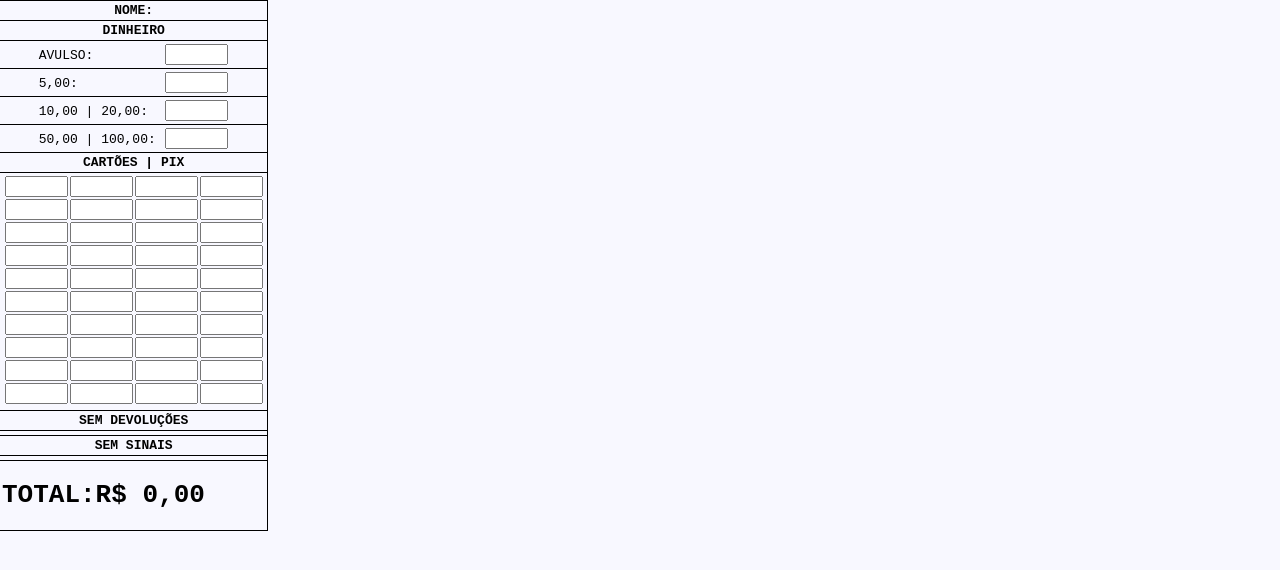
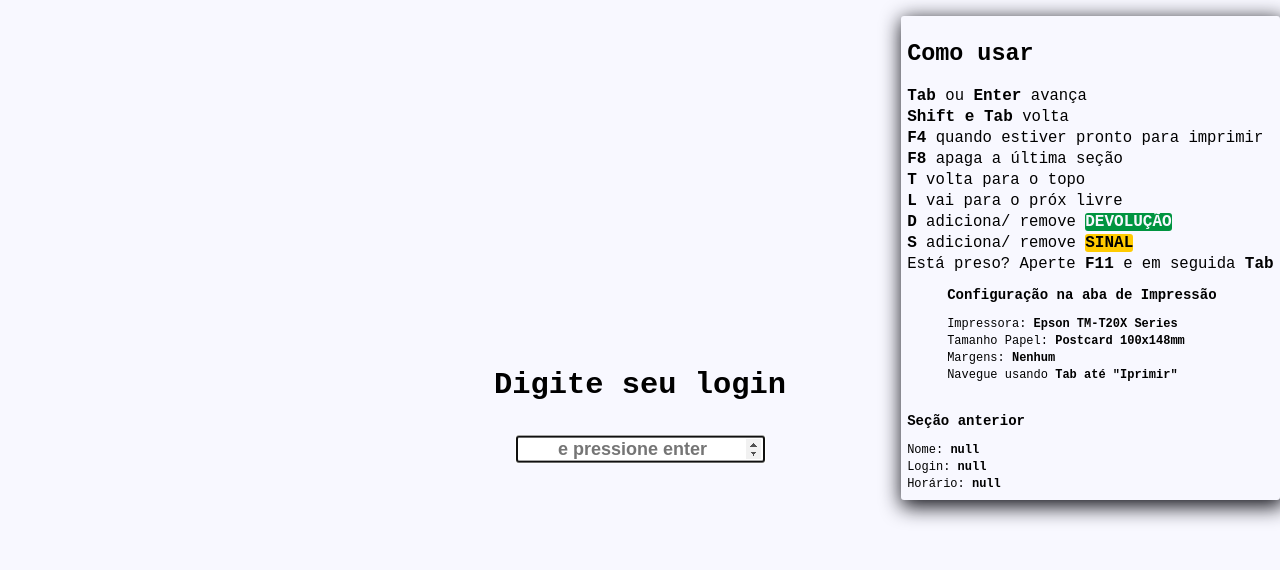
Before and after one commit to Paulo-HenriqueAP/etc, a plain HTML site: page fechamentoCX/index.html in a window 1280 px wide. Drawn offline with Linux system fonts and the light colour scheme.

Commit message:
Atualizar o index.html

```diff
--- a/fechamentoCX/index.html
+++ b/fechamentoCX/index.html
@@ -9,13 +9,13 @@
 </head>
 
 <body>
-    <div id="loginHub" class="hidden">
+    <div id="loginHub" class="">
         <h3>Digite seu login</h3>
         <input id="loginValue" type="number" placeholder="e pressione enter" onchange="showUserInfos()"
             style="text-align: center; font-size: large;">
     </div>
 
-    <table id="bodyTable" class="">
+    <table id="bodyTable" class="hidden">
         <tr>
             <th>
                 <span id="uName">NOME:</span>
@@ -81,7 +81,7 @@
         </tr>
     </table>
 
-    <ul class="howTo hidden">
+    <ul class="howTo">
         <li>
             <h2>Como usar</h2>
         <li><strong>Tab</strong> ou <strong>Enter</strong> avança</li>
@@ -96,7 +96,7 @@
         <li><strong>S</strong> adiciona/ remove <strong
                 style="background-color: #ffcb00;border-radius: 3px;">SINAL</strong>
         </li>
-        <li>Está preso? Aperte <strong>F11</strong> e em seguida <strong>L</strong></li>
+        <li>Está preso? Aperte <strong>F11</strong> e em seguida <strong>Tab</strong></li>
         <div style="font-size: small;">
             <ul>
                 <h3>Configuração na aba de Impressão</h3>
```
